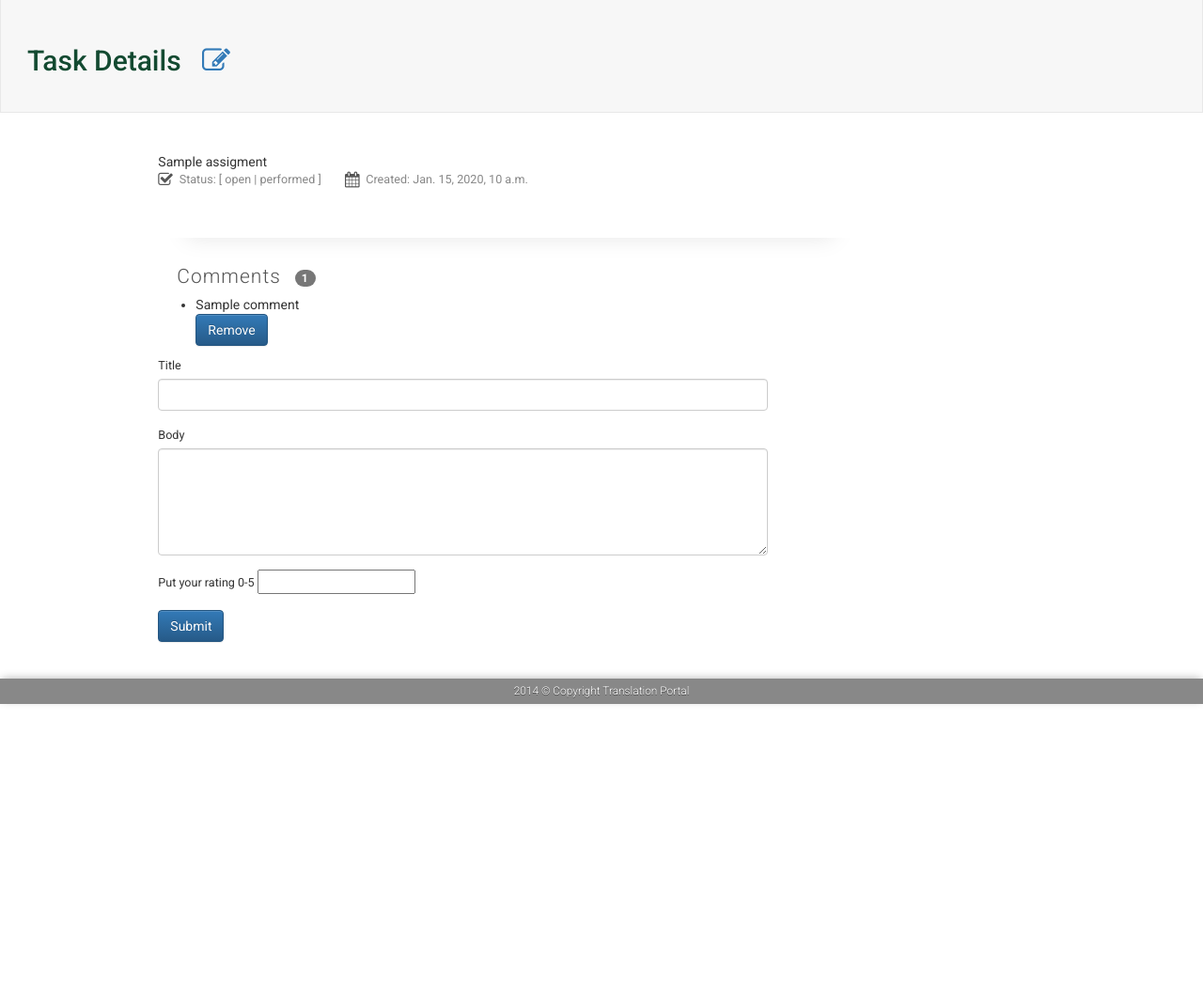
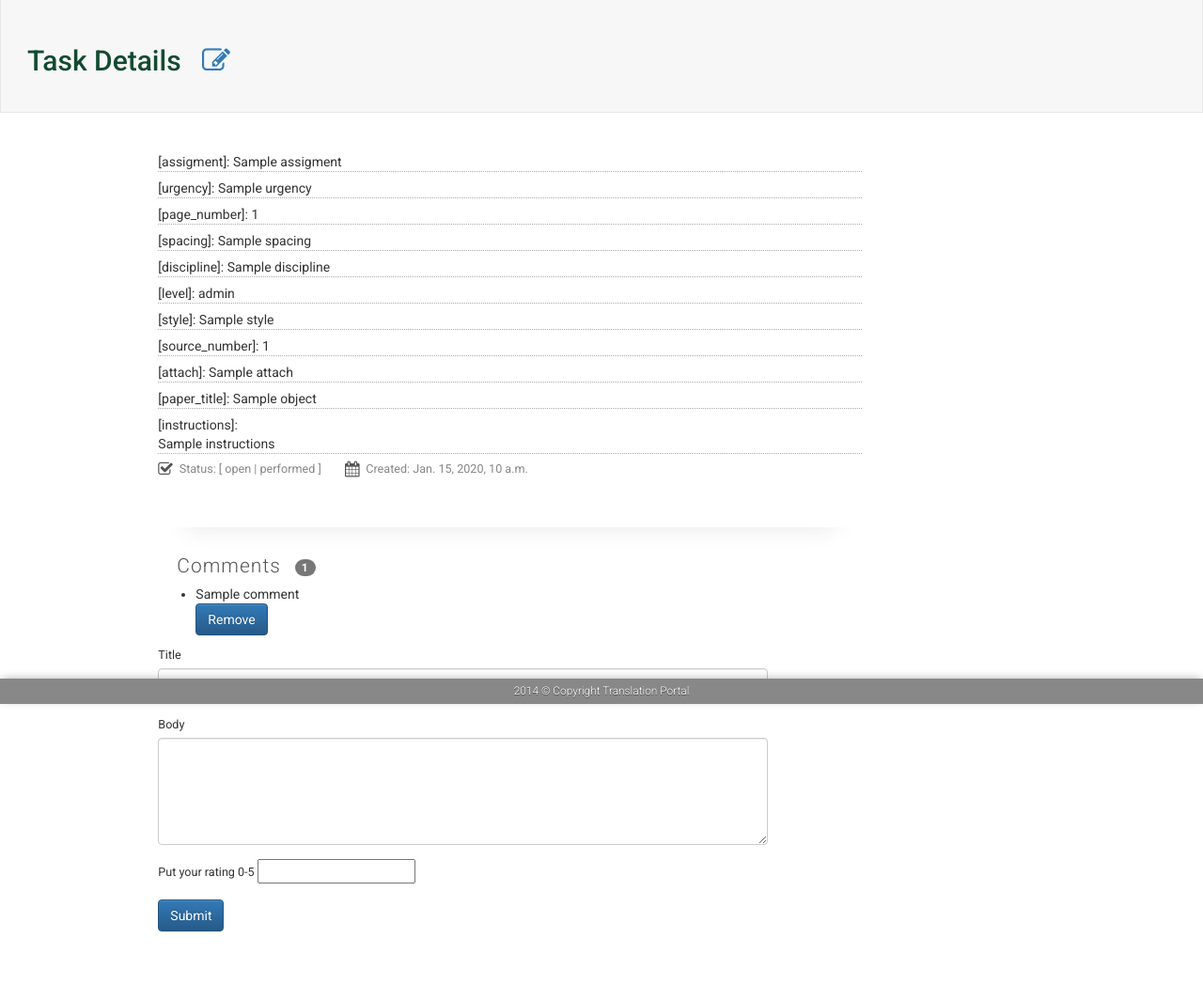
Before and after one commit to qfoxic/EssayCoffeeBackend, a Django app: template templates/default/tasks/detail.html in a window 1280 px wide. Shown: the part 51-1099 px from the top of the page at 94% size. Before the commit the page ends 800 px from the top, so only its background shows below. Run offline with Django 3.2, Linux system fonts and the light colour scheme; the template is opened without the code that fills it: most values are stand-ins (such as "Sample title", 1, 10 or a date in 2020); parts of the project's set-up code (start-up, migrations or seed data) failed here and were passed over; some libraries are stand-ins or nearby versions.

Commit message:
task details

```diff
--- a/static/css/default/style.css
+++ b/static/css/default/style.css
@@ -6,7 +6,7 @@
     margin: 0px;
     padding: 0px;
 }
-a {
+a, button, select, input {
     outline: 0 !important;
 }
 section.panel {
--- a/templates/default/tasks/detail.html
+++ b/templates/default/tasks/detail.html
@@ -6,7 +6,43 @@
     <div class="row">
         <div class="col-md-8 col-md-offset-1">
             <div class="task-details-inner">
-                <div>{{object.assigment}}</div>
+                <style>.test-line{
+                    margin-bottom: .5em;
+                    border-bottom: 1px dotted #aaa;
+                }</style>
+                <div class="test-line">
+                   [assigment]: {{object.assigment}}
+                </div>
+                <div class="test-line">
+                   [urgency]: {{object.urgency}}
+                </div>
+                <div class="test-line">
+                   [page_number]: {{object.page_number}}
+                </div>
+                <div class="test-line">
+                   [spacing]: {{object.spacing}}
+                </div>
+                <div class="test-line">
+                   [discipline]: {{object.discipline}}
+                </div>
+                <div class="test-line">
+                   [level]: {{object.level}}
+                </div>
+                <div class="test-line">
+                   [style]: {{object.style}}
+                </div>
+                <div class="test-line">
+                   [source_number]: {{object.source_number}}
+                </div>
+                <div class="test-line">
+                   [attach]: {{object.attach}}
+                </div>
+                <div class="test-line">
+                   [paper_title]: {{object.paper_title}}
+                </div>
+                <div class="test-line">
+                   [instructions]:<br/> {{object.instructions}}
+                </div>
                 <div class="info-row">
                     <div class="info-col">
                         <i class="fa fa-lg fa-check-square-o"></i>{% trans "Status" %}: [ open | performed ]
```
Also changed, not shown: templates/default/tasks/edit.html (+5 -15 lines).
